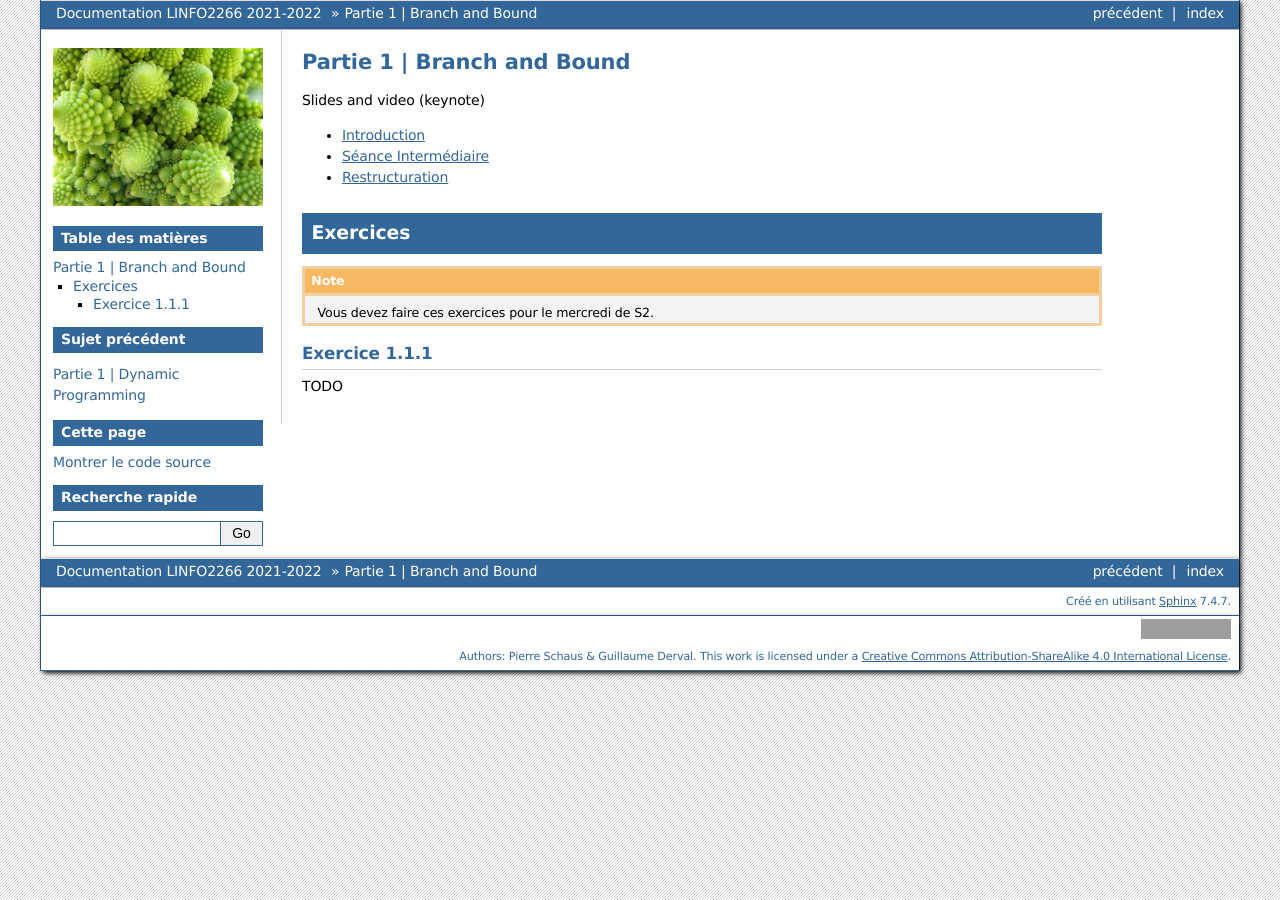
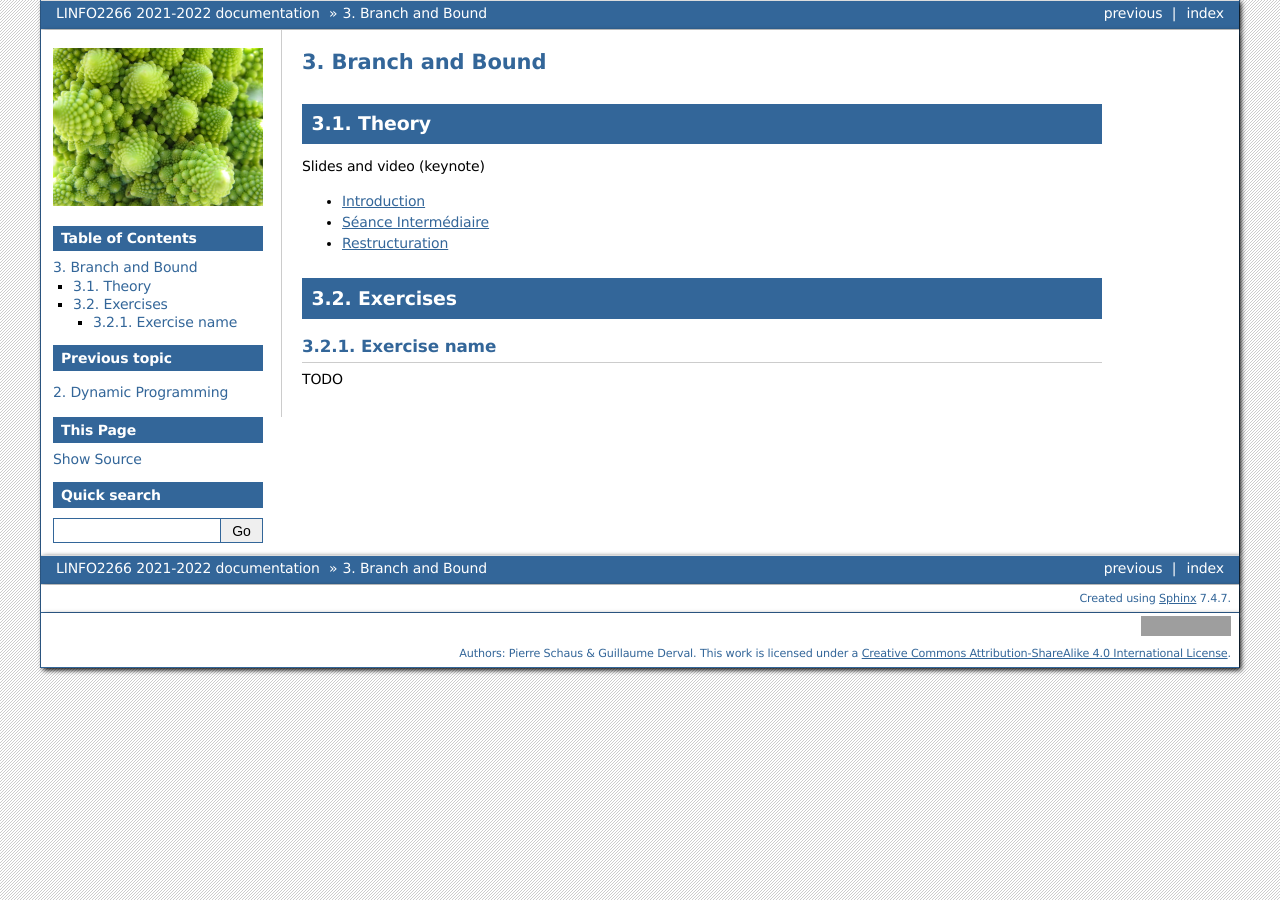
Before and after one commit to pschaus/linfo2266, a Sphinx documentation site: the page built from website/source/bandb/index.rst, in a window 1280 px wide. Built offline with Sphinx 7.4.7, drawn with Linux system fonts in a browser that asks for light colours; grey boxes are pictures that could not be loaded.

Commit message:
update structure of website (automatic numbering)

```diff
--- a/website/source/part2/index.rst
+++ b/website/source/bandb/index.rst
@@ -1,9 +1,12 @@
-.. _part2:
+.. _bandb:
 
 
 *************************************************************************************************
-Partie 1 | Branch and Bound
+Branch and Bound
 *************************************************************************************************
+
+Theory
+=======================================
 
 
 Slides and video (keynote)
@@ -14,13 +17,10 @@ Slides and video (keynote)
 
 
 
-Exercices
+Exercises
 =======================================
 
-.. note::
-   Vous devez faire ces exercices pour le mercredi de S2.
-
-Exercice 1.1.1
+Exercise name
 """"""""""""""
 
 TODO
--- a/website/source/conf.py
+++ b/website/source/conf.py
@@ -55,7 +55,7 @@ release = '2021-2022'
 
 # The language for content autogenerated by Sphinx. Refer to documentation
 # for a list of supported languages.
-language = "fr"
+language = "en"
 
 # There are two options for replacing |today|: either, you set today to some
 # non-false value, then it is used:
--- a/website/source/part1/index.rst
+++ b/website/source/dp/index.rst
@@ -1,10 +1,12 @@
-.. _part1:
+.. _dp:
 
 
 *************************************************************************************************
-Partie 1 | Dynamic Programming
+Dynamic Programming
 *************************************************************************************************
 
+Theory
+=======================================
 
 Slides and video (keynote)
 
@@ -13,13 +15,10 @@ Slides and video (keynote)
 
 
 
-Exercices
+Exercises
 =======================================
 
-.. note::
-   Vous devez faire ces exercices pour le mercredi de S2.
-
-Exercice 1.1.1
+Exercise name
 """"""""""""""
 
 TODO
--- a/website/source/index.rst
+++ b/website/source/index.rst
@@ -9,11 +9,12 @@ LINFO2266: Advanced Algorithms for Optimization
 ###################################################
 
 .. toctree::
+   :numbered:
    :maxdepth: 2
 
    intro/index
-   part1/index
-   part2/index
+   dp/index
+   bandb/index
 
 .. Indices and tables
 .. ==================
```
Also changed, not shown: website/source/sample_topic/index.rst (renamed from website/source/part3/index.rst, +8 -9 lines), website/source/part3/rbtree.png (deleted).
